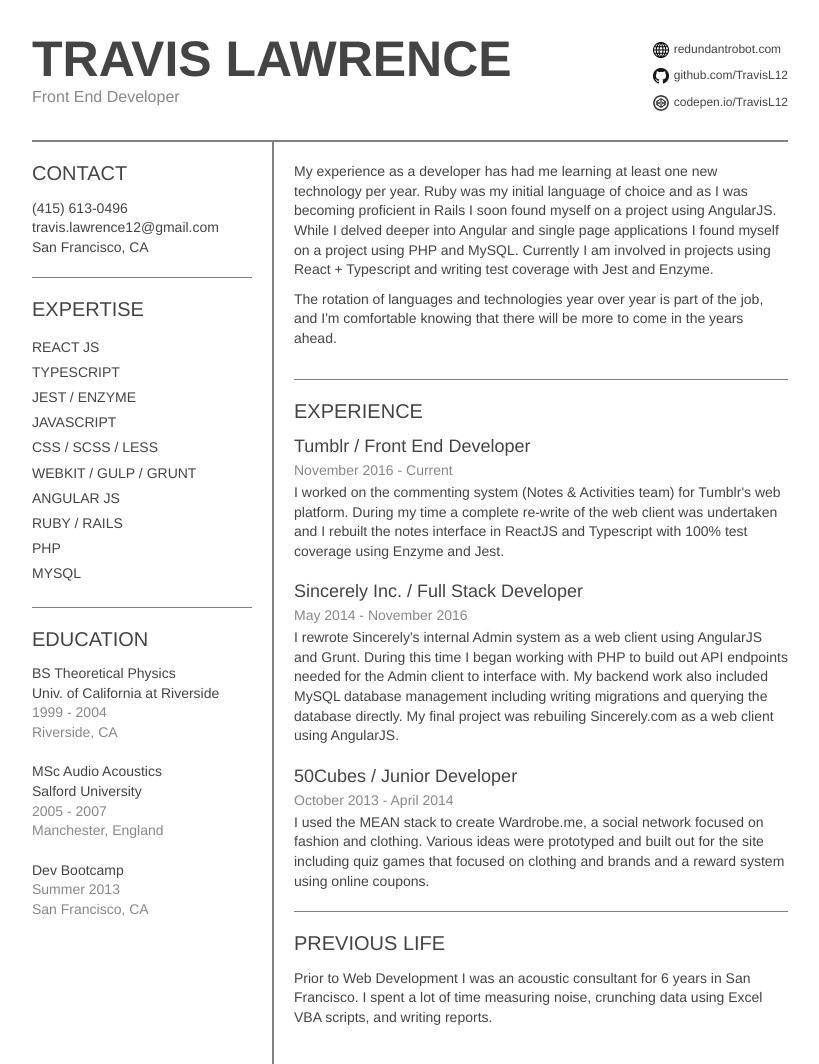
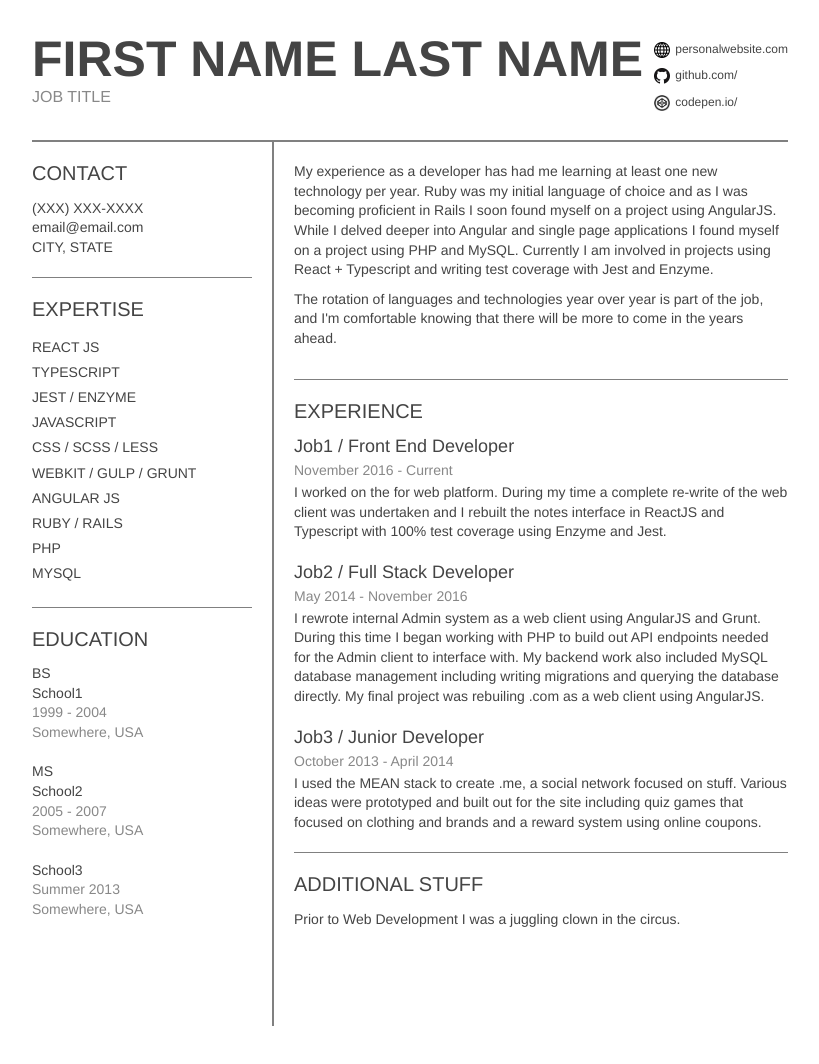
Before and after one commit to TravisL12/travis_resume, a plain HTML site: page index.html in a window 1280 px wide. Shown: the top 1064 px of the page, without its empty margins (230-1049 px from the left). Drawn offline with Linux system fonts and the light colour scheme.

Commit message:
Anonymize this

```diff
--- a/css/application.css
+++ b/css/application.css
@@ -72,6 +72,10 @@ header {
 .header-name {
   font-size: 50px;
   font-weight: 800;
+}
+
+.header-name .name {
+  text-transform: uppercase;
 }
 
 .header-title {
--- a/index.html
+++ b/index.html
@@ -3,7 +3,7 @@
 
 <head>
   <link rel="stylesheet" type="text/css" href="css/application.css" />
-  <title>Travis Lawrence - Resume</title>
+  <title>First Last - Resume</title>
 </head>
 
 <body>
@@ -13,19 +13,19 @@
       <header>
         <div class="name">
           <div class="header-name">
-            <span class="first">TRAVIS</span>
-            <span class="last">LAWRENCE</span>
+            <span class="first name">First Name</span>
+            <span class="last name">Last Name</span>
           </div>
-          <div class="header-title">Front End Developer</div>
+          <div class="header-title">JOB TITLE</div>
         </div>
         <div class="header-portfolio">
           <ul>
             <li>
-              <a href='https://redundantrobot.com' target='_blank'><span class="icon web-icon"></span>redundantrobot.com</li></a>
+              <a href='https://personalwebsite.com' target='_blank'><span class="icon web-icon"></span>personalwebsite.com</li></a>
             <li>
-              <a href='https://github.com/TravisL12' target='_blank'><span class="icon github-icon"></span>github.com/TravisL12</li></a>
+              <a href='https://github.com/<username>' target='_blank'><span class="icon github-icon"></span>github.com/<username></li></a>
             <li>
-              <a href='https://codepen.io/TravisL12' target='_blank'><span class="icon codepen-icon"></span>codepen.io/TravisL12</li></a>
+              <a href='https://codepen.io/<username>' target='_blank'><span class="icon codepen-icon"></span>codepen.io/<username></li></a>
           </ul>
         </div>
       </header>
@@ -36,9 +36,9 @@
           <div class="contact panel">
             <h1>CONTACT</h1>
             <ul>
-              <li>(415) 613-0496</li>
-              <li>travis.lawrence12@gmail.com</li>
-              <li>San Francisco, CA</li>
+              <li>(XXX) XXX-XXXX</li>
+              <li>email@email.com</li>
+              <li>CITY, STATE</li>
             </ul>
           </div>
 
@@ -81,11 +81,9 @@
             <h1>EXPERIENCE</h1>
           </div>
           <div class="other-experience panel">
-            <h1>PREVIOUS LIFE</h1>
+            <h1>ADDITIONAL STUFF</h1>
             <div class="experience">
-              <p class="description">Prior to Web Development I was an acoustic consultant for 6 years in San
-                Francisco. I spent a lot of time measuring
-                noise, crunching data using Excel VBA scripts, and writing reports.</p>
+              <p class="description">Prior to Web Development I was a juggling clown in the circus.</p>
             </div>
           </div>
         </div>
@@ -98,38 +96,38 @@
   <script>
     const jobs = [
       {
-        name: 'Tumblr',
+        name: 'Job1',
         title: 'Front End Developer',
         term: 'November 2016 - Current',
-        location: 'San Francisco',
+        location: 'San Andreas',
         description: `
-      I worked on the commenting system (Notes & Activities team) for Tumblr's web platform.
+      I worked on the <insert team> for <insert company> web platform.
       During my time a complete re-write of the web client was undertaken and I
       rebuilt the notes interface in ReactJS and Typescript with 100% test coverage using
       Enzyme and Jest.
     `,
       },
       {
-        name: 'Sincerely Inc.',
+        name: 'Job2',
         title: 'Full Stack Developer',
         term: 'May 2014 - November 2016',
-        location: 'San Francisco',
+        location: 'San Andreas',
         description: `
-      I rewrote Sincerely's internal Admin system as a web client using AngularJS and Grunt.
+      I rewrote <company name> internal Admin system as a web client using AngularJS and Grunt.
       During this time I began working with PHP to build out API endpoints needed for
       the Admin client to interface with. My backend work also included MySQL database
       management including writing migrations and querying the database directly.
-      My final project was rebuiling Sincerely.com as a web client using AngularJS.
+      My final project was rebuiling <company>.com as a web client using AngularJS.
     `,
       },
       {
-        name: '50Cubes',
+        name: 'Job3',
         title: 'Junior Developer',
         term: 'October 2013 - April 2014',
-        location: 'San Francisco',
+        location: 'San Andreas',
         description: `
-      I used the MEAN stack to create Wardrobe.me, a social network
-      focused on fashion and clothing. Various ideas were prototyped
+      I used the MEAN stack to create <experimental site>.me, a social network
+      focused on stuff. Various ideas were prototyped
       and built out for the site including quiz games that focused on clothing
       and brands and a reward system using online coupons.
     `,
@@ -138,21 +136,21 @@
 
     const education = [
       {
-        school: 'Univ. of California at Riverside',
-        degree: 'BS Theoretical Physics',
+        school: 'School1',
+        degree: 'BS',
         year: '1999 - 2004',
-        location: 'Riverside, CA',
+        location: 'Somewhere, USA',
       },
       {
-        school: 'Salford University',
-        degree: 'MSc Audio Acoustics',
+        school: 'School2',
+        degree: 'MS',
         year: '2005 - 2007',
-        location: 'Manchester, England',
+        location: 'Somewhere, USA',
       },
       {
-        school: 'Dev Bootcamp',
+        school: 'School3',
         year: 'Summer 2013',
-        location: 'San Francisco, CA',
+        location: 'Somewhere, USA',
       },
     ];
 
```
